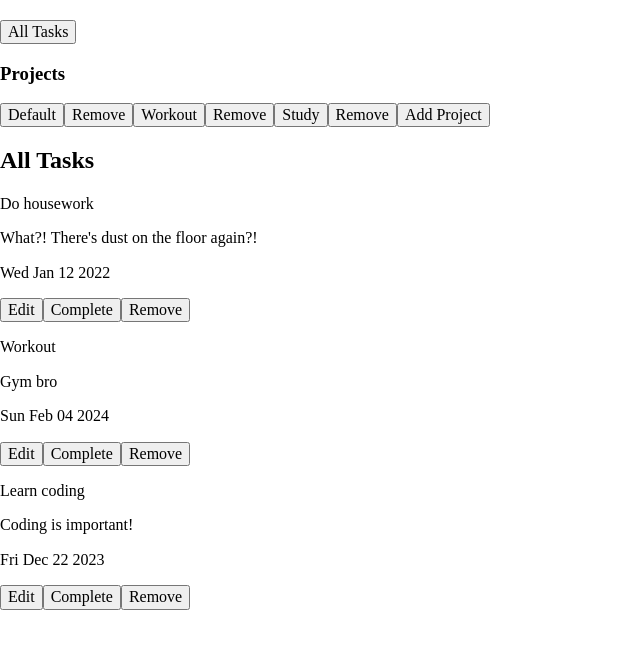
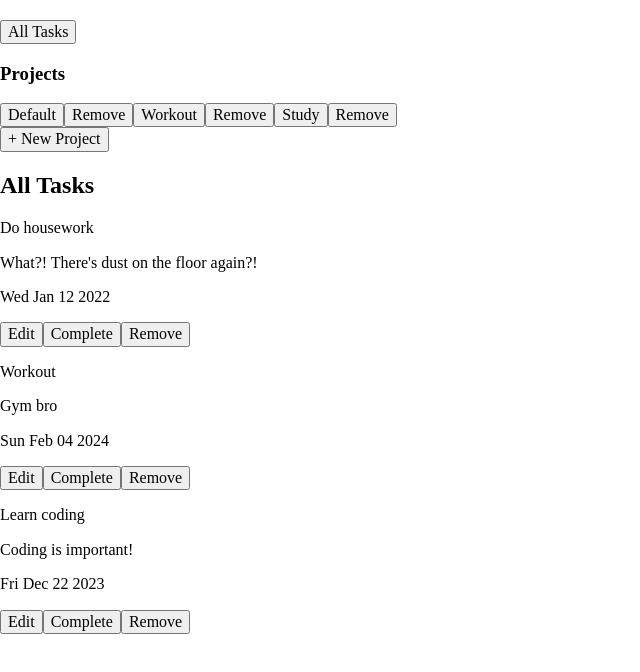
Before and after one commit to tyj916/todo-list, a website built with webpack: page src/template.html in a window 1280 px wide. Shown: the part 60-732 px from the top of the page, without its empty margins (0-640 px from the left). Built offline with nearby package versions, Linux system fonts and the light colour scheme.

Commit message:
Optimize add project dialog

```diff
--- a/src/index.js
+++ b/src/index.js
@@ -44,12 +44,13 @@ projectsHandler.addProject(studyProject);
 // cache DOM
 const body = document.querySelector("body");
 const logo = body.querySelector("#logo");
-const allTasksBtn = body.querySelector("#all-tasks");
+const sidebar = body.querySelector("#sidebar");
+const allTasksBtn = sidebar.querySelector("#all-tasks");
 
 // bind events
 [logo, allTasksBtn].forEach(btn => btn.addEventListener('click', render));
 
-function render() {
+export function render() {
   projectsHandler.render();
 
   const allTasksProject = Project("All Tasks", "All of your tasks will be shown here.");
--- a/src/projectsHandler.js
+++ b/src/projectsHandler.js
@@ -1,35 +1,25 @@
+import { render as renderHome } from "./index";
 import { Project } from "./project";
 
 export function ProjectsHandler() {
   const projects = [];
 
   // cache DOM
-  const projectsContainer = document.querySelector("#projects");
-  const dialog = document.querySelector("dialog#add-project");
+  const body = document.querySelector("body");
+  const projectsContainer = body.querySelector("#projects-container");
+  const addProjectBtn = body.querySelector("#add-project");
+  const dialog = body.querySelector("dialog#add-project");
   const form = dialog.querySelector("form");
   const submitBtn = dialog.querySelector("#submit");
   const cancelBtn = dialog.querySelector("#cancel");
 
-  // bind events
-  submitBtn.addEventListener("click", () => {
-    const title = dialog.querySelector("input#new-project-title").value;
-
-    if (!title) return;
-
-    const description = dialog.querySelector("input#new-project-description").value;
-    const newProject = Project(title, description);
-    addProject(newProject);
-    render();
-    form.reset();
-  });
+  // cache DOM
+  addProjectBtn.addEventListener('click', () => dialog.showModal());
+  submitBtn.addEventListener("click", addNewProject);
   cancelBtn.addEventListener("click", () => dialog.close());
 
   function render() {
     projectsContainer.textContent = '';
-
-    const h3 = document.createElement('h3');
-    h3.textContent = "Projects";
-    projectsContainer.appendChild(h3);
 
     projects.forEach(project => {
       const projectTitle = document.createElement('button');
@@ -42,17 +32,25 @@ export function ProjectsHandler() {
       removeProjectBtn.addEventListener('click', () => {
         removeProject(project);
         render();
+        renderHome();
       });
 
       projectsContainer.appendChild(projectTitle);
       projectsContainer.appendChild(removeProjectBtn);
-    })
+    });
+  }
 
-    const addProjectBtn = document.createElement('button');
-    addProjectBtn.textContent = "Add Project";
-    addProjectBtn.addEventListener('click', () => dialog.showModal());
+  function addNewProject() {
+    const title = dialog.querySelector("input#new-project-title").value;
 
-    projectsContainer.appendChild(addProjectBtn);
+    if (!title) return;
+
+    const description = dialog.querySelector("input#new-project-description").value;
+    const newProject = Project(title, description);
+    addProject(newProject);
+    render();
+    newProject.render();
+    form.reset();
   }
 
   function getProject(title) {
--- a/src/template.html
+++ b/src/template.html
@@ -12,7 +12,11 @@
 
   <nav id="sidebar">
     <button id="all-tasks">All Tasks</button>
-    <div id="projects"></div>
+    <div id="projects">
+      <h3>Projects</h3>
+      <div id="projects-container"></div>
+      <button id="add-project">+ New Project</button>
+    </div>
   </nav>
 
   <main id="content"></main>
```
